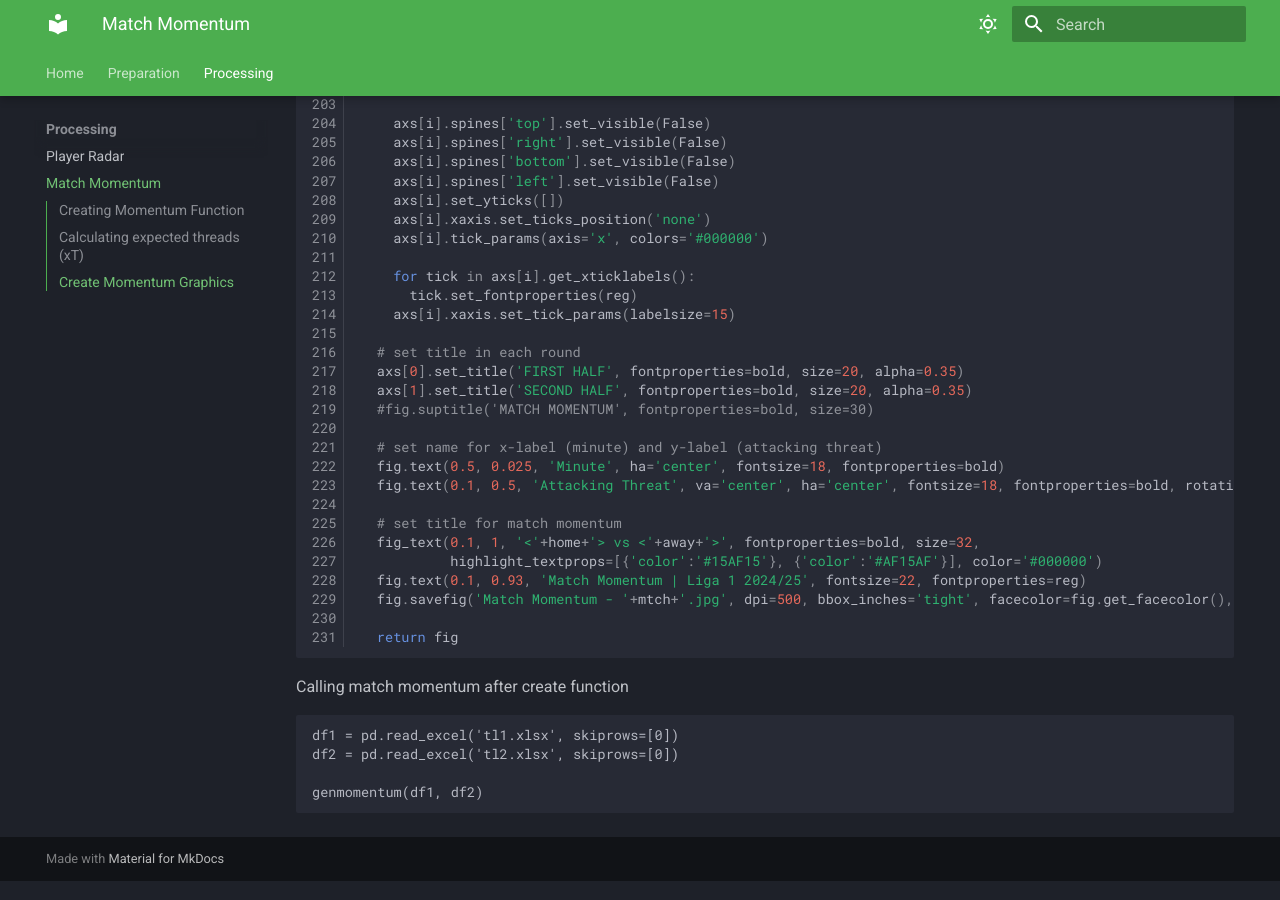
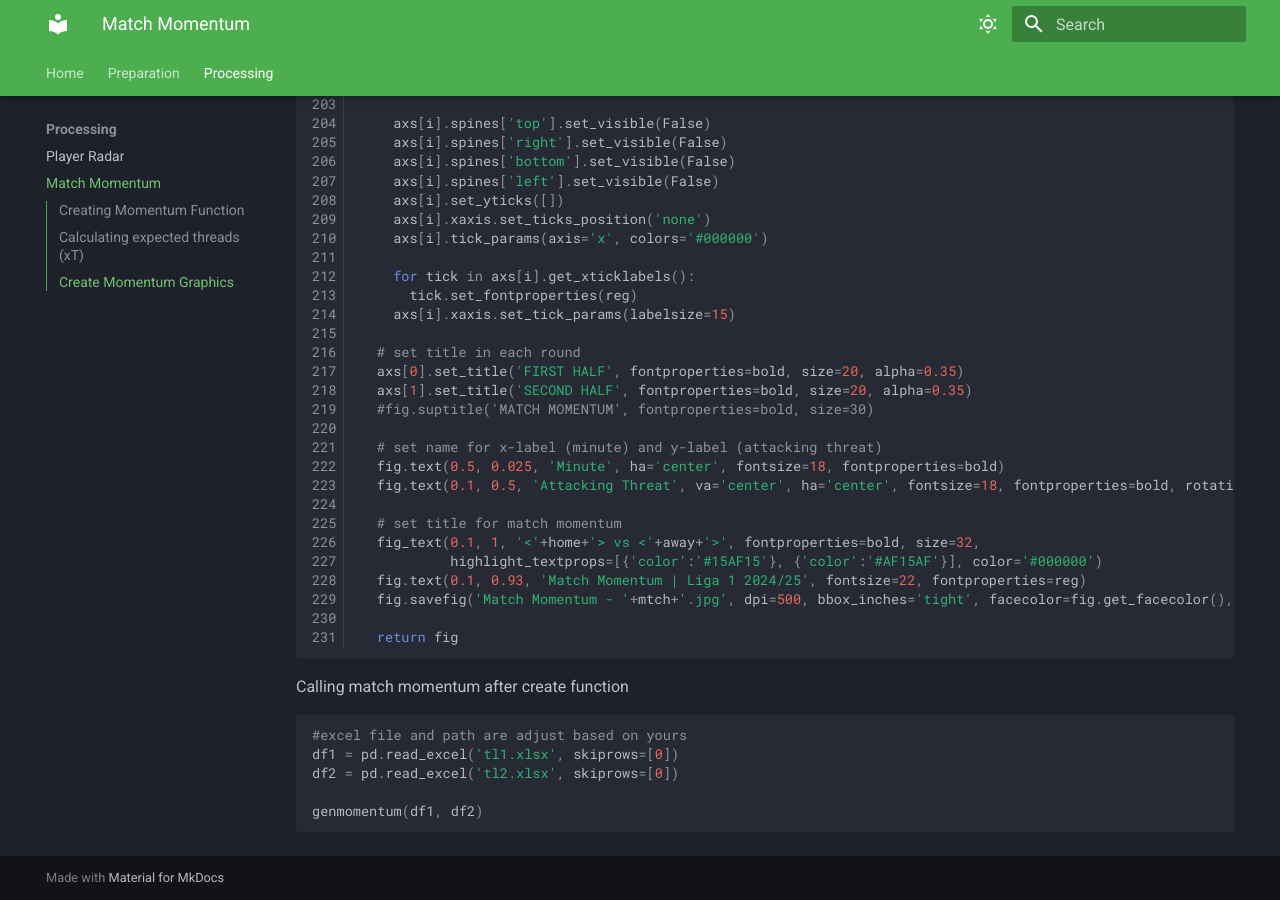
Before and after one commit to mtghifari/Documentation, an MkDocs documentation site: the page built from docs/processing/matchmomentum.md, in a window 1280 px wide and 900 px high, scrolled down 4478 px. Built offline with MkDocs 1.6.1 and Material for MkDocs 9.7.7, drawn with Linux system fonts in a browser that asks for light colours; some of the changed text lies outside the part shown.

Commit message:
updated df and mm page

````diff
--- a/docs/processing/matchmomentum.md
+++ b/docs/processing/matchmomentum.md
@@ -2,7 +2,7 @@
 
 Match momentum refers to the quantitatve representation that measures the swing of the match and which team is creating threatening situations at certain points in time. It also show important actions at certain time, example: goal, subs, and cards
 
-Steps for python code that used to build match momentum graphic
+Steps for python code that used to build match momentum graphic from timeline excel report in each round.
 
 ## Creating Momentum Function
 ```py linenums="1"
@@ -249,7 +249,8 @@
 ```
 
 Calling match momentum after create function
-```
+```py
+#excel file and path are adjust based on yours
 df1 = pd.read_excel('tl1.xlsx', skiprows=[0])
 df2 = pd.read_excel('tl2.xlsx', skiprows=[0])
 
````
Also changed, not shown: docs/preparation/dataframe.md (+14 -6 lines).
